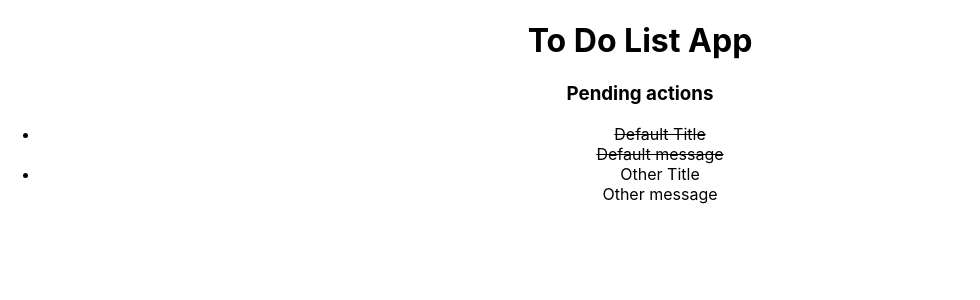
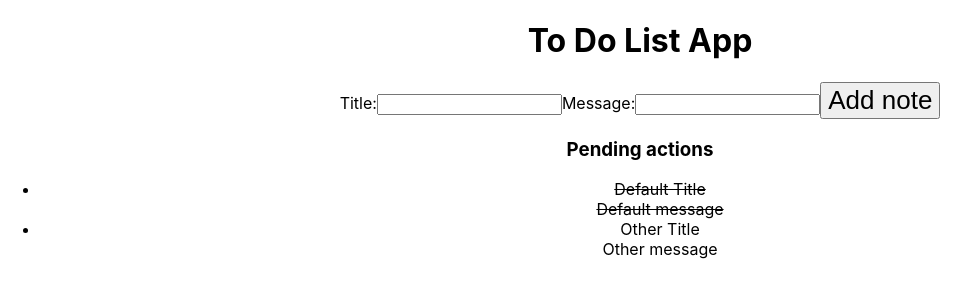
Before and after one commit to MateoCardonaRincon/todo-app-frontend, a React (Vite) app: page / in a window 1280 px wide. Shown: the top 300 px of the page, without its empty margins (0-980 px from the left). Built offline with nearby package versions, Linux system fonts and the light colour scheme.

Commit message:
Finish Form and use dispatch to update the context state

```diff
--- a/src/App.jsx
+++ b/src/App.jsx
@@ -1,15 +1,16 @@
 import './App.css'
 import StoreProvider from "/src/components/StoreProvider"
 import TodoList from "/src/components/ToDoList"
+import Form from "/src/components/Form"
 
 function App() {
   return (
     <StoreProvider>
       <div className="App">
         <h1>To Do List App</h1>
+        <Form />
         <TodoList />
       </div>
-
     </StoreProvider>
   )
 }
--- a/src/components/Form.jsx
+++ b/src/components/Form.jsx
@@ -0,0 +1,39 @@
+import React, { useContext, useRef, useState } from 'react'
+import { Store } from '/src/components/StoreProvider'
+
+const Form = () => {
+
+    const formRef = useRef(null)
+    const [title, setTitle] = useState('')
+    const [message, setMessage] = useState('')
+    const { state, dispatch } = useContext(Store)
+
+    const addTitle = (event) => {
+        setTitle(event.target.value)
+    }
+
+    const addMessage = (event) => {
+        setMessage(event.target.value)
+    }
+
+    const onAdd = (event) => {
+        event.preventDefault();
+        if (title && message) {
+            dispatch({ type: "add-note", payload: { title, message } })
+        }
+
+        formRef.current.reset()
+    }
+
+    return (
+        <form ref={formRef}>
+            <label>Title:</label>
+            <input type="text" name="title" onChange={addTitle}/>
+            <label>Message:</label>
+            <input type="text" name="message" onChange={addMessage}/>
+            <button onClick={onAdd}>Add note</button>
+        </form>
+    )
+}
+
+export default Form
--- a/src/components/Reducer.jsx
+++ b/src/components/Reducer.jsx
@@ -1,7 +1,18 @@
 const reducer = (state, action) => {
-    switch(action.type) {
+    switch (action.type) {
         case "add-note":
-            return state
+            console.log("Validating add-note case in the reducer")
+
+            const newNote = {
+                id: Math.floor(Math.random() * 100),
+                title: action.payload.title,
+                message: action.payload.message,
+                done: false
+            }
+
+            const newListOfNotes = [...state.listOfNotes, newNote]
+            const newState = { ...state, listOfNotes: newListOfNotes }
+            return newState
         case "remove-note":
             return state
         case "update-note":
```
